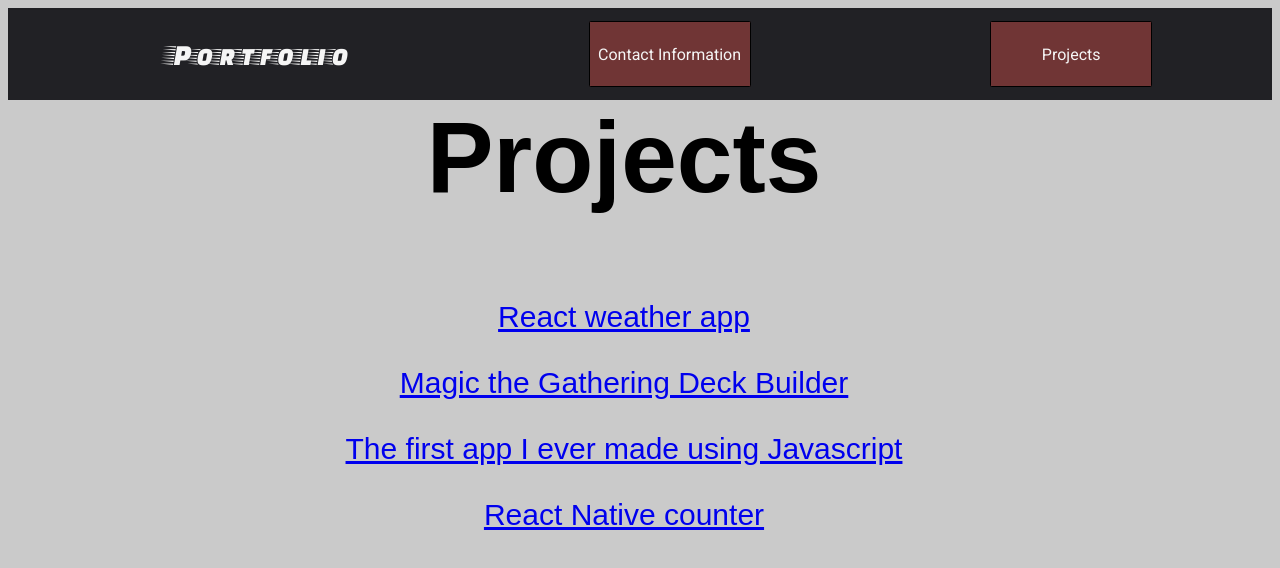
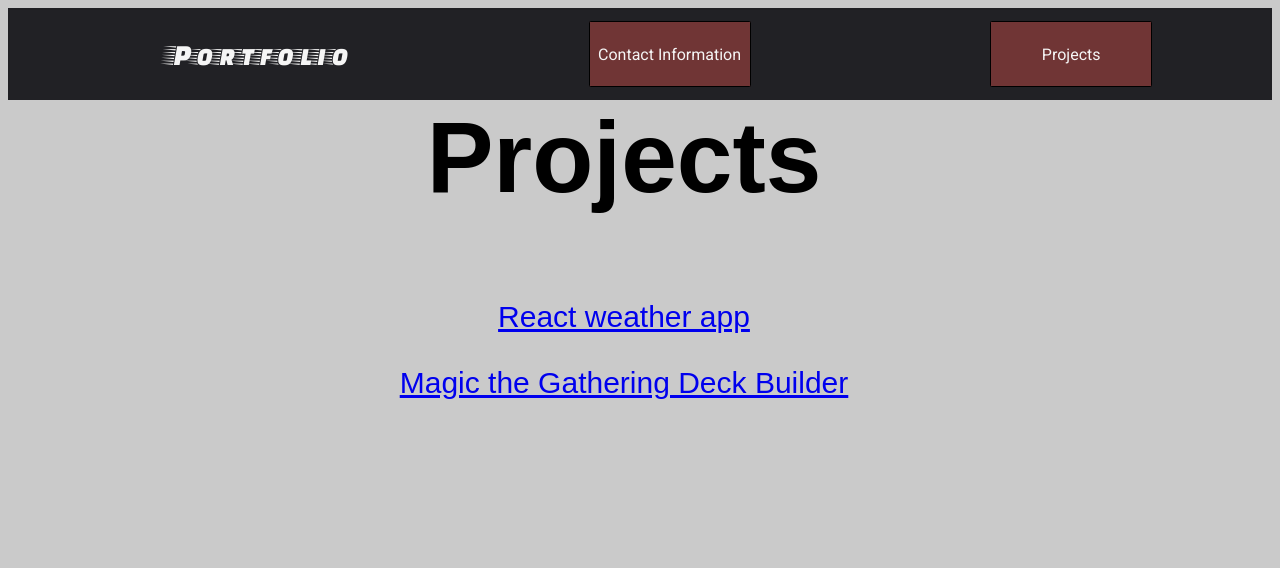
Before and after one commit to Jgriebel1990/my-portfolio, a React (Create React App) app: page /projects in a window 1280 px wide. Shown: the top 568 px of the page. Built offline with nearby package versions, Linux system fonts and the light colour scheme; a web font is replaced by a local one.

Commit message:
edited projects page

```diff
--- a/src/Projects.js
+++ b/src/Projects.js
@@ -12,15 +12,6 @@ class Projects extends Component{
                         <li className='txt-li-style'>
                             <a href="https://mtg-deckbuilder.herokuapp.com/">Magic the Gathering Deck Builder</a>
                         </li>
-                        <li className='txt-li-style'>
-                            <a href="https://jgriebel1990.github.io/number-guess/">The first app I ever made using Javascript</a>
-                        </li>
-                        <li className='txt-li-style'>
-                            <a href="https://jgriebel1990.github.io/litelite/"></a>
-                        </li>
-                        <li>
-                            <a href="https://github.com/Jgriebel1990/reactNativeCounterOne">React Native counter</a>
-                        </li>
                     </ul>
             </div>
         )
```
